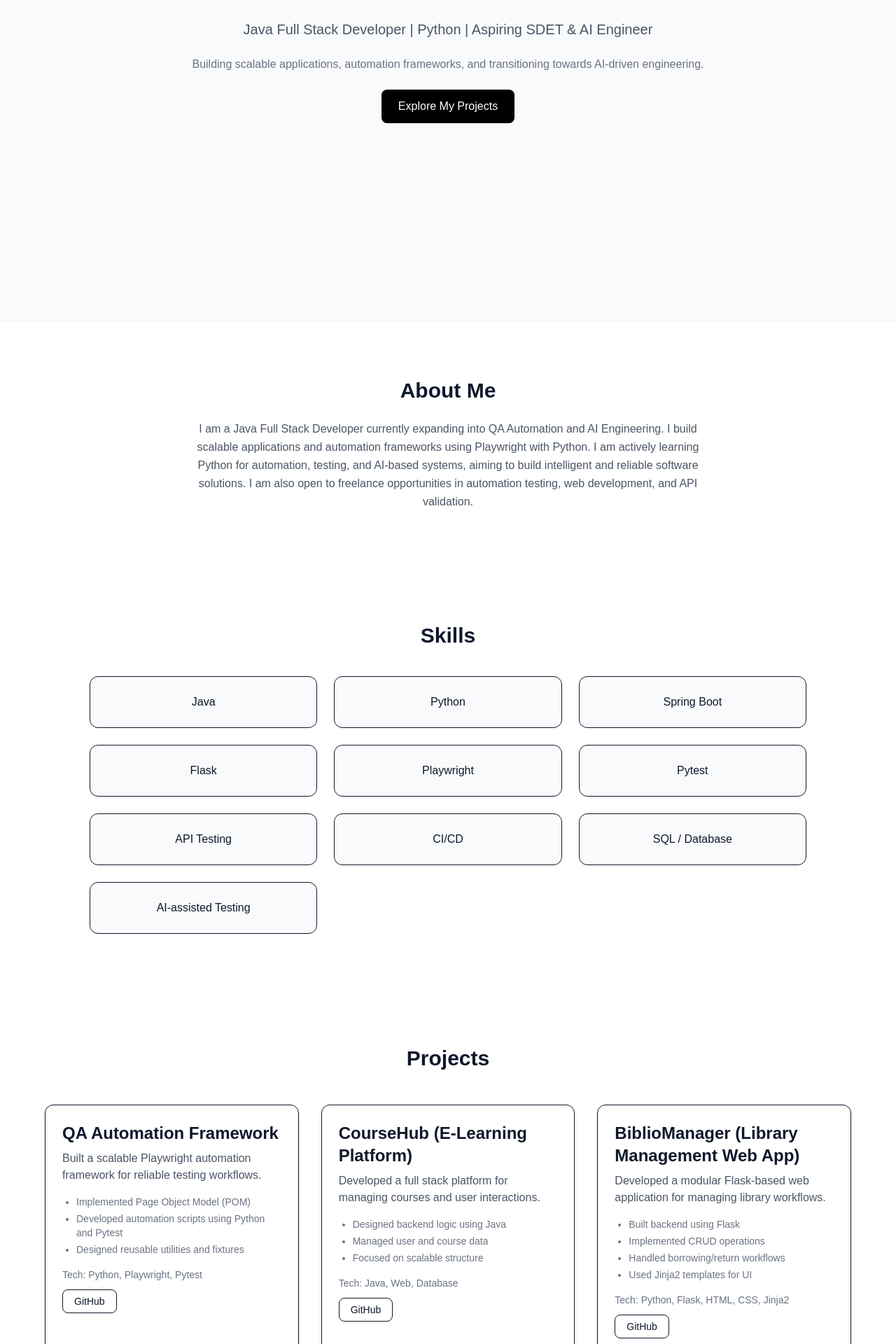
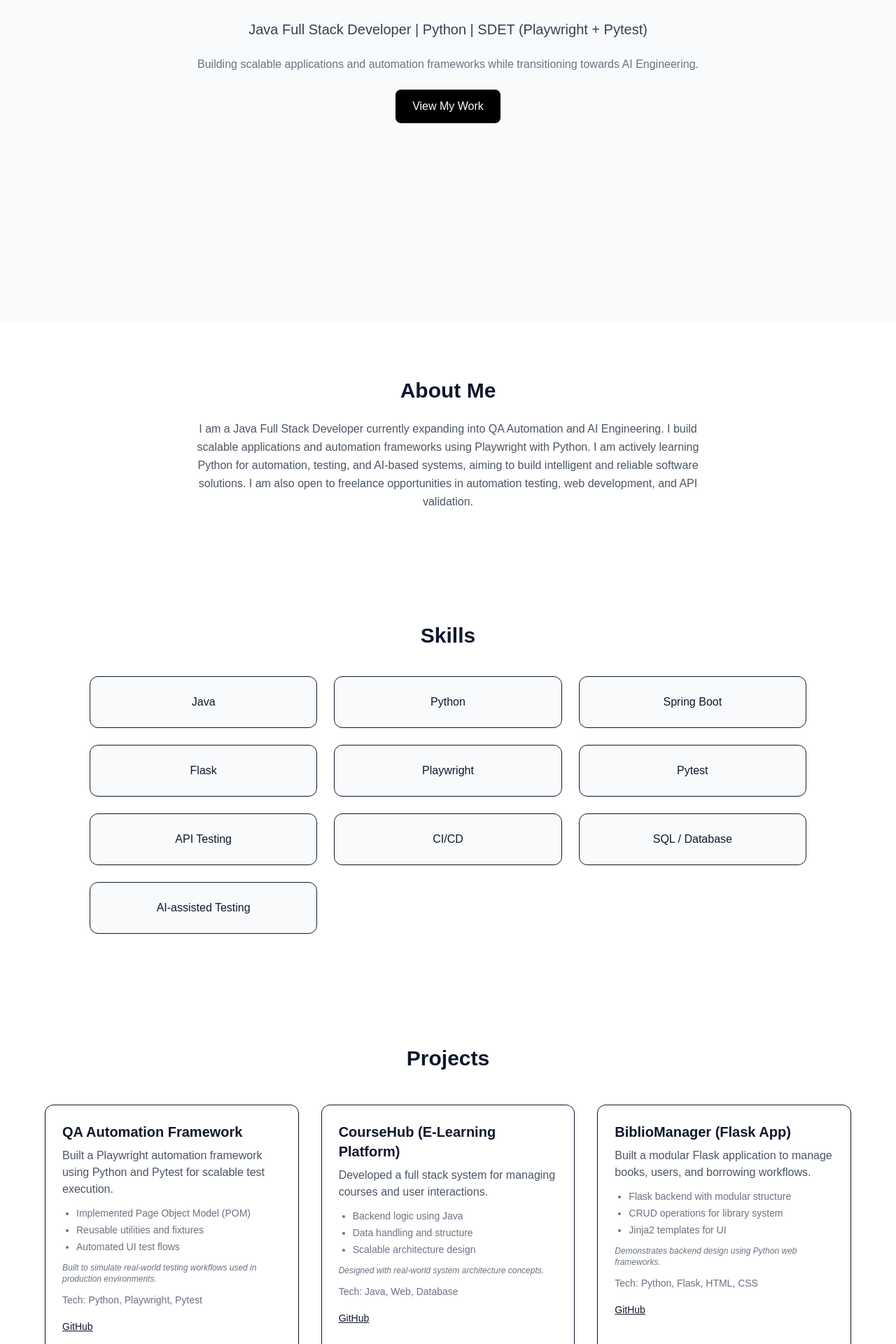
Before and after one commit to renu5422/Renuka-Bhuvana-portfolio, a Next.js app in the folder portfolio/: page / in a window 1280 px wide. Shown: the part 340-2260 px from the top of the page at 70% size. Built offline with nearby package versions, Linux system fonts and the light colour scheme.

Commit message:
Push recent changes

```diff
--- a/portfolio/src/components/ContactSection.tsx
+++ b/portfolio/src/components/ContactSection.tsx
@@ -16,17 +16,20 @@ export default function ContactSection() {
           Let’s Connect
         </h2>
 
-        <p className="text-gray-600 mb-8">
-          I'm actively looking for QA Automation and AI-related opportunities.
-          Feel free to reach out.
+        <p className="text-gray-600 mb-4">
+          I'm actively looking for QA Automation, Java Full Stack, and AI-related opportunities.
         </p>
 
-        <div className="flex flex-wrap justify-center gap-4">
+        <p className="text-sm text-gray-500 mb-6 italic">
+          Available for freelance projects in automation testing and web development.
+        </p>
+
+        <div className="flex justify-center gap-6">
 
           <motion.a
             href="mailto:renukabhuvanac05@gmail.com"
             whileHover={{ scale: 1.05 }}
-            className="px-5 py-2 border rounded-lg hover:bg-black hover:text-white transition"
+            className="underline"
           >
             Email
           </motion.a>
@@ -34,9 +37,8 @@ export default function ContactSection() {
           <motion.a
             href="https://github.com/renu5422"
             target="_blank"
-            rel="noopener noreferrer"
             whileHover={{ scale: 1.05 }}
-            className="px-5 py-2 border rounded-lg hover:bg-black hover:text-white transition"
+            className="underline"
           >
             GitHub
           </motion.a>
@@ -44,9 +46,8 @@ export default function ContactSection() {
           <motion.a
             href="https://linkedin.com/in/renuka-bhuvana"
             target="_blank"
-            rel="noopener noreferrer"
             whileHover={{ scale: 1.05 }}
-            className="px-5 py-2 border rounded-lg hover:bg-black hover:text-white transition"
+            className="underline"
           >
             LinkedIn
           </motion.a>
--- a/portfolio/src/components/HeroSection.tsx
+++ b/portfolio/src/components/HeroSection.tsx
@@ -1,28 +1,35 @@
+"use client";
+
+import { motion } from "framer-motion";
+
 export default function HeroSection() {
   return (
-    <section className="min-h-screen flex items-center justify-center px-6 text-center">
-      <div className="max-w-3xl space-y-6">
-
+    <section className="min-h-screen flex items-center justify-center px-6 text-center bg-gray-50">
+      <motion.div
+        className="max-w-3xl space-y-6"
+        initial={{ opacity: 0, y: 40 }}
+        animate={{ opacity: 1, y: 0 }}
+        transition={{ duration: 0.6 }}
+      >
         <h1 className="text-5xl font-bold leading-tight">
           Hi, I'm <span className="text-black">Renuka Bhuvana</span>
         </h1>
 
-        <h2 className="text-xl text-gray-600">
-          Java Full Stack Developer | Python | Aspiring SDET & AI Engineer
+        <h2 className="text-xl text-gray-700">
+          Java Full Stack Developer | Python | SDET (Playwright + Pytest)
         </h2>
 
         <p className="text-gray-500">
-          Building scalable applications, automation frameworks, and transitioning towards AI-driven engineering.
+          Building scalable applications and automation frameworks while transitioning towards AI Engineering.
         </p>
 
         <a
           href="#projects"
           className="inline-block rounded-lg bg-black px-6 py-3 text-white hover:bg-gray-800 transition"
         >
-          Explore My Projects
+          View My Work
         </a>
-
-      </div>
+      </motion.div>
     </section>
   );
 }
--- a/portfolio/src/components/ProjectsSection.tsx
+++ b/portfolio/src/components/ProjectsSection.tsx
@@ -20,25 +20,29 @@ export default function ProjectsSection() {
 
           {/* QA AUTOMATION */}
           <motion.div
-            className="p-6 border rounded-xl bg-white shadow-md hover:shadow-xl hover:-translate-y-1 transition duration-300 text-left"
+            className="p-6 border rounded-xl shadow-md hover:shadow-xl hover:-translate-y-1 transition text-left"
             initial={{ opacity: 0, y: 40 }}
             whileInView={{ opacity: 1, y: 0 }}
             transition={{ duration: 0.4 }}
             whileHover={{ scale: 1.03 }}
           >
-            <h3 className="text-2xl font-semibold mb-2">
+            <h3 className="text-xl font-semibold mb-2">
               QA Automation Framework
             </h3>
 
-            <p className="text-gray-600 mb-4">
-              Built a scalable Playwright automation framework for reliable testing workflows.
+            <p className="text-gray-600 mb-3">
+              Built a Playwright automation framework using Python and Pytest for scalable test execution.
             </p>
 
-            <ul className="text-sm text-gray-500 mb-4 list-disc pl-5 space-y-1">
+            <ul className="text-sm text-gray-500 mb-3 list-disc pl-5 space-y-1">
               <li>Implemented Page Object Model (POM)</li>
-              <li>Developed automation scripts using Python and Pytest</li>
-              <li>Designed reusable utilities and fixtures</li>
+              <li>Reusable utilities and fixtures</li>
+              <li>Automated UI test flows</li>
             </ul>
+
+            <p className="text-xs text-gray-500 mb-3 italic">
+              Built to simulate real-world testing workflows used in production environments.
+            </p>
 
             <p className="text-sm text-gray-500 mb-4">
               Tech: Python, Playwright, Pytest
@@ -47,8 +51,7 @@ export default function ProjectsSection() {
             <a
               href="https://github.com/renu5422/qa-automation-journey"
               target="_blank"
-              rel="noopener noreferrer"
-              className="px-4 py-2 border rounded-lg text-sm hover:bg-black hover:text-white transition"
+              className="text-sm underline"
             >
               GitHub
             </a>
@@ -56,25 +59,29 @@ export default function ProjectsSection() {
 
           {/* COURSEHUB */}
           <motion.div
-            className="p-6 border rounded-xl bg-white shadow-md hover:shadow-xl hover:-translate-y-1 transition duration-300 text-left"
+            className="p-6 border rounded-xl shadow-md hover:shadow-xl hover:-translate-y-1 transition text-left"
             initial={{ opacity: 0, y: 40 }}
             whileInView={{ opacity: 1, y: 0 }}
             transition={{ duration: 0.4, delay: 0.1 }}
             whileHover={{ scale: 1.03 }}
           >
-            <h3 className="text-2xl font-semibold mb-2">
+            <h3 className="text-xl font-semibold mb-2">
               CourseHub (E-Learning Platform)
             </h3>
 
-            <p className="text-gray-600 mb-4">
-              Developed a full stack platform for managing courses and user interactions.
+            <p className="text-gray-600 mb-3">
+              Developed a full stack system for managing courses and user interactions.
             </p>
 
-            <ul className="text-sm text-gray-500 mb-4 list-disc pl-5 space-y-1">
-              <li>Designed backend logic using Java</li>
-              <li>Managed user and course data</li>
-              <li>Focused on scalable structure</li>
+            <ul className="text-sm text-gray-500 mb-3 list-disc pl-5 space-y-1">
+              <li>Backend logic using Java</li>
+              <li>Data handling and structure</li>
+              <li>Scalable architecture design</li>
             </ul>
+
+            <p className="text-xs text-gray-500 mb-3 italic">
+              Designed with real-world system architecture concepts.
+            </p>
 
             <p className="text-sm text-gray-500 mb-4">
               Tech: Java, Web, Database
@@ -83,8 +90,7 @@ export default function ProjectsSection() {
             <a
               href="https://github.com/renu5422/CourseHub"
               target="_blank"
-              rel="noopener noreferrer"
-              className="px-4 py-2 border rounded-lg text-sm hover:bg-black hover:text-white transition"
+              className="text-sm underline"
             >
               GitHub
             </a>
@@ -92,36 +98,38 @@ export default function ProjectsSection() {
 
           {/* BIBLIOMANAGER */}
           <motion.div
-            className="p-6 border rounded-xl bg-white shadow-md hover:shadow-xl hover:-translate-y-1 transition duration-300 text-left"
+            className="p-6 border rounded-xl shadow-md hover:shadow-xl hover:-translate-y-1 transition text-left"
             initial={{ opacity: 0, y: 40 }}
             whileInView={{ opacity: 1, y: 0 }}
             transition={{ duration: 0.4, delay: 0.2 }}
             whileHover={{ scale: 1.03 }}
           >
-            <h3 className="text-2xl font-semibold mb-2">
-              BiblioManager (Library Management Web App)
+            <h3 className="text-xl font-semibold mb-2">
+              BiblioManager (Flask App)
             </h3>
 
-            <p className="text-gray-600 mb-4">
-              Developed a modular Flask-based web application for managing library workflows.
+            <p className="text-gray-600 mb-3">
+              Built a modular Flask application to manage books, users, and borrowing workflows.
             </p>
 
-            <ul className="text-sm text-gray-500 mb-4 list-disc pl-5 space-y-1">
-              <li>Built backend using Flask</li>
-              <li>Implemented CRUD operations</li>
-              <li>Handled borrowing/return workflows</li>
-              <li>Used Jinja2 templates for UI</li>
+            <ul className="text-sm text-gray-500 mb-3 list-disc pl-5 space-y-1">
+              <li>Flask backend with modular structure</li>
+              <li>CRUD operations for library system</li>
+              <li>Jinja2 templates for UI</li>
             </ul>
 
+            <p className="text-xs text-gray-500 mb-3 italic">
+              Demonstrates backend design using Python web frameworks.
+            </p>
+
             <p className="text-sm text-gray-500 mb-4">
-              Tech: Python, Flask, HTML, CSS, Jinja2
+              Tech: Python, Flask, HTML, CSS
             </p>
 
             <a
               href="https://github.com/renu5422/BiblioManager"
               target="_blank"
-              rel="noopener noreferrer"
-              className="px-4 py-2 border rounded-lg text-sm hover:bg-black hover:text-white transition"
+              className="text-sm underline"
             >
               GitHub
             </a>
```
